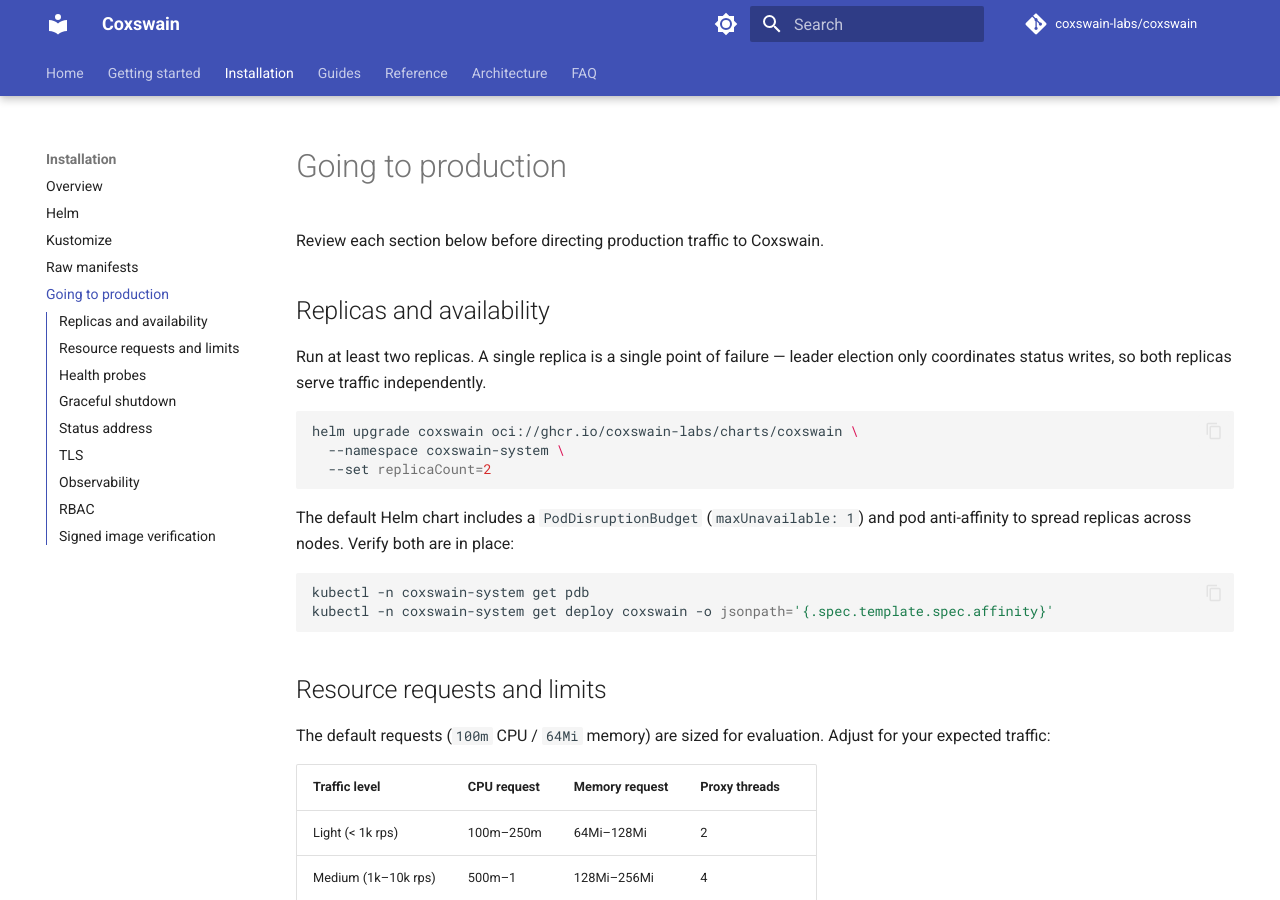
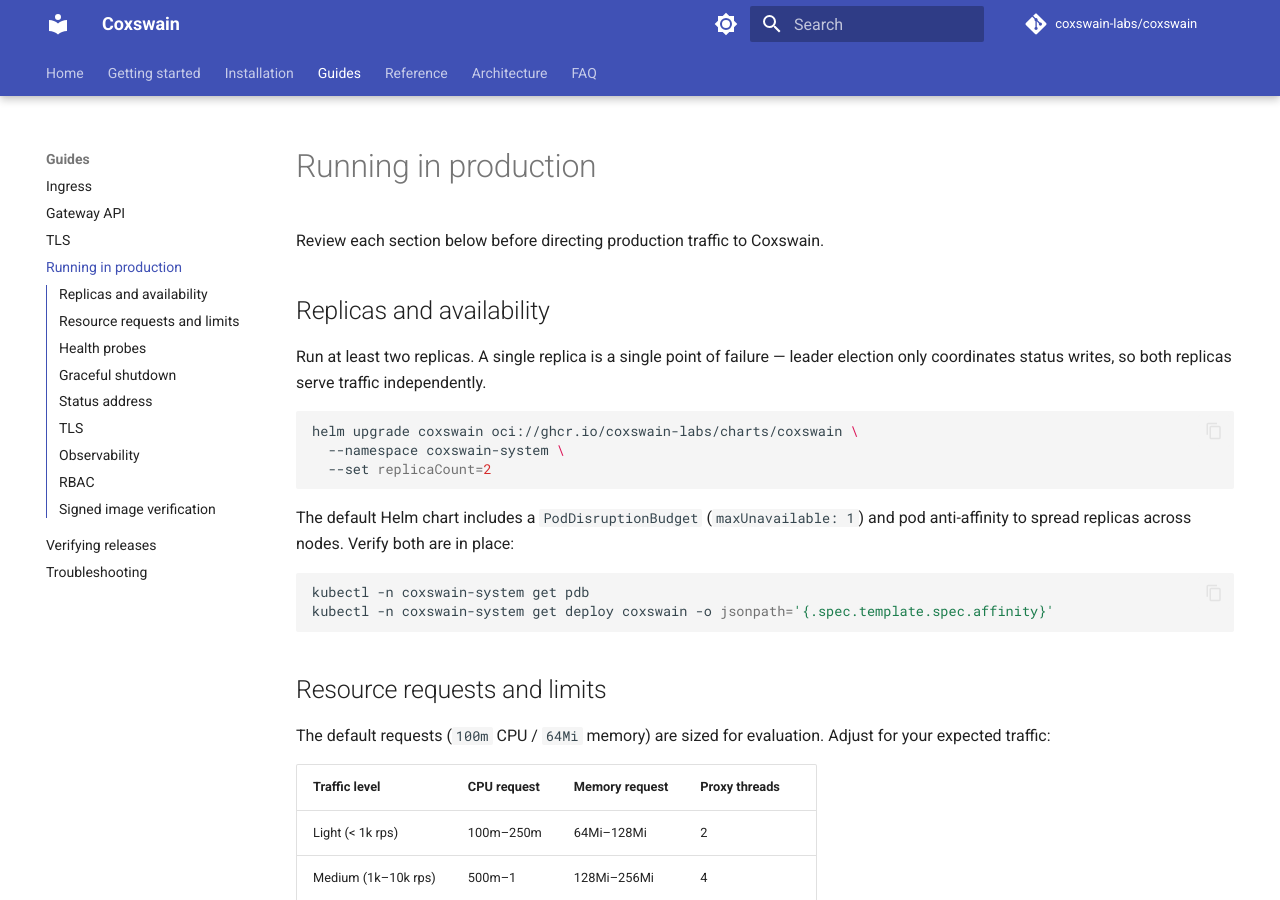
Before and after one commit to coxswain-labs/coxswain, an MkDocs documentation site: the page built from docs/guides/running-in-production.md, in a window 1280 px wide and 900 px high. Built offline with MkDocs 1.6.1 and Material for MkDocs 9.7.7, drawn with Linux system fonts in a browser that asks for light colours; comment, search, counter and statistics services are not loaded; the version menu is left out.

Commit message:
docs: move "Going to production" to Guides, rename to "Running in production"
Operational guidance applies regardless of install method — it belongs
in Guides, not Installation. Update all cross-references.

Refs #30

```diff
--- a/docs/installation/going-to-production.md
+++ b/docs/guides/running-in-production.md
@@ -1,4 +1,4 @@
-# Going to production
+# Running in production
 
 Review each section below before directing production traffic to Coxswain.
 
--- a/mkdocs.yml
+++ b/mkdocs.yml
@@ -66,11 +66,11 @@
     - Helm: installation/helm.md
     - Kustomize: installation/kustomize.md
     - Raw manifests: installation/manifests.md
-    - Going to production: installation/going-to-production.md
   - Guides:
     - Ingress: guides/ingress.md
     - Gateway API: guides/gateway-api.md
     - TLS: guides/tls.md
+    - Running in production: guides/running-in-production.md
     - Verifying releases: guides/verifying-releases.md
     - Troubleshooting: guides/troubleshooting.md
   - Reference:
```
Also changed, not shown: docs/getting-started.md (+1 -1 lines), docs/installation/index.md (+1 -1 lines).
